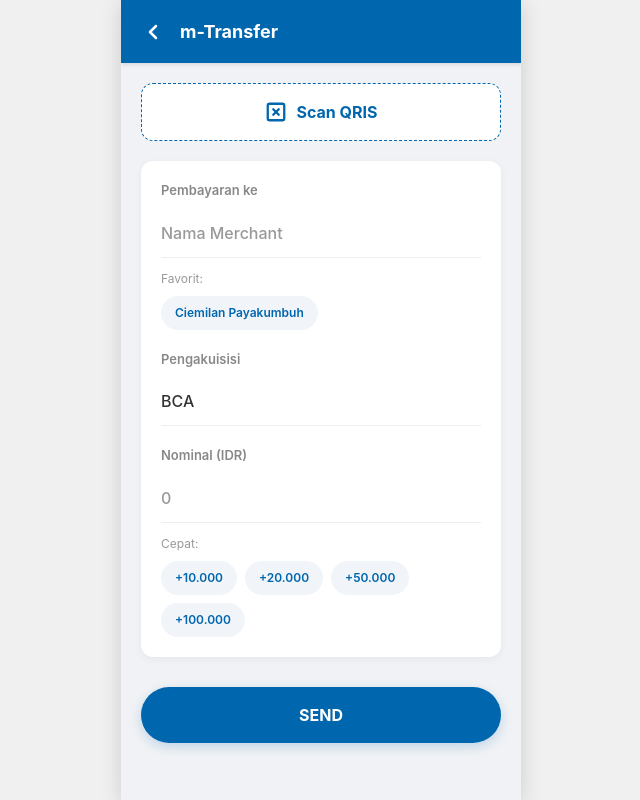
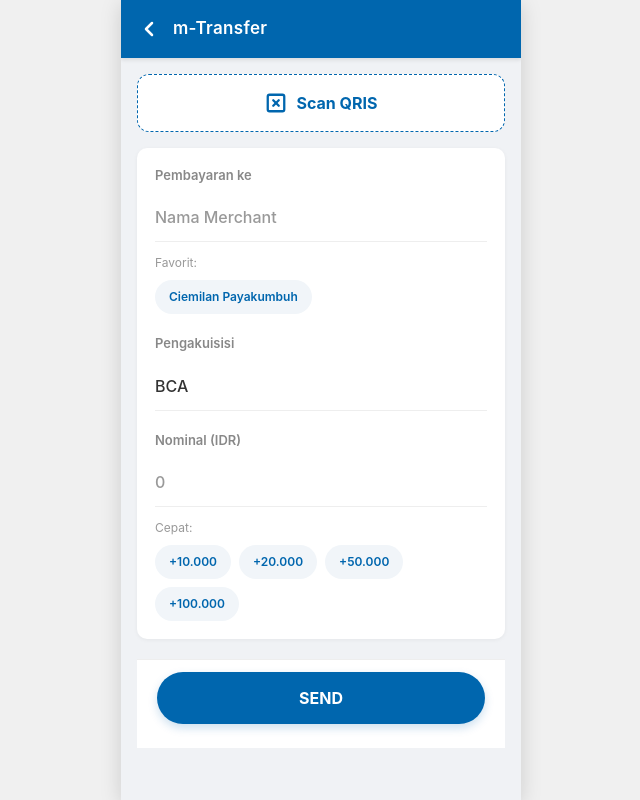
Before and after one commit to dentot1912/bca-transaction, a Next.js app: page / in a window 1280 px wide. Shown: the whole page, without its empty margins (319-959 px from the left). Built offline with nearby package versions, Linux system fonts and the light colour scheme.

Commit message:
first commit

```diff
--- a/app/page.module.css
+++ b/app/page.module.css
@@ -11,6 +11,7 @@
   width: 100%;
   max-width: 400px;
   height: 100dvh;
+  min-height: 100dvh;
   max-height: 850px;
   background-color: white;
   position: relative;
@@ -261,6 +262,10 @@
 }
 
 @media (max-width: 480px) {
+  .container {
+    align-items: flex-start;
+  }
+
   .mobileFrame {
     max-width: 100%;
     height: 100dvh;
@@ -278,44 +283,62 @@
   }
 }
 
-/* Form Generator Styles - m-BCA CLONE */
+/* Form Generator Styles - EXACT m-BCA CLONE */
 .formContainer {
   background-color: #f0f2f5;
   flex: 1;
   display: flex;
   flex-direction: column;
+  height: 100%;
 }
 
 .appHeader {
   background-color: #0066ae;
-  padding: 18px 20px;
+  padding: 16px 20px;
   display: flex;
   align-items: center;
-  gap: 15px;
+  gap: 12px;
   box-shadow: 0 2px 4px rgba(0,0,0,0.1);
   z-index: 10;
+  position: sticky;
+  top: 0;
 }
 
 .appHeaderTitle {
   color: white;
-  font-size: 18px;
-  font-weight: 700;
+  font-size: 17px;
+  font-weight: 600;
   margin: 0;
+  letter-spacing: 0.3px;
+}
+
+.receiptBackBtn {
+  background: none;
+  border: none;
+  color: white;
+  cursor: pointer;
+  display: flex;
+  align-items: center;
+  justify-content: center;
+  padding: 4px;
+  margin-left: -4px;
 }
 
 .formContent {
-  padding: 20px;
+  padding: 16px;
   display: flex;
   flex-direction: column;
-  gap: 20px;
+  gap: 16px;
   overflow-y: auto;
+  flex: 1;
+  background-color: #f0f2f5;
 }
 
 .inputCard {
   background: white;
-  border-radius: 12px;
-  padding: 20px;
-  box-shadow: 0 2px 8px rgba(0,0,0,0.05);
+  border-radius: 10px;
+  padding: 18px;
+  box-shadow: 0 1px 4px rgba(0,0,0,0.05);
 }
 
 .inputGroup {
@@ -334,7 +357,6 @@
   font-weight: 600;
   margin-bottom: 8px;
   text-transform: none;
-  letter-spacing: 0;
 }
 
 .inputField {
@@ -367,30 +389,27 @@
   justify-content: center;
   gap: 10px;
   cursor: pointer;
-  transition: all 0.2s;
 }
 
-.scanButtonLarge:active {
-  background-color: #f0f7ff;
-  transform: scale(0.98);
+.formFooter {
+  padding: 12px 20px 24px 20px;
+  background-color: white;
+  border-top: 1px solid #eee;
+  display: flex;
+  flex-direction: column;
 }
 
 .submitButtonLarge {
   background-color: #0066ae;
   color: white;
   border: none;
-  border-radius: 30px;
-  padding: 16px;
+  border-radius: 28px;
+  width: 100%;
+  padding: 14px;
   font-size: 16px;
   font-weight: 700;
-  margin-top: 10px;
   cursor: pointer;
-  box-shadow: 0 4px 12px rgba(0, 102, 174, 0.2);
-}
-
-.submitButtonLarge:active {
-  background-color: #005691;
-  transform: translateY(2px);
+  box-shadow: 0 4px 10px rgba(0, 102, 174, 0.2);
 }
 
 .shortcutLabel {
@@ -416,6 +435,116 @@
   cursor: pointer;
 }
 
-.shortcutBtn:active {
-  background-color: #e2e8f0;
+.processingOverlay {
+  position: absolute;
+  inset: 0;
+  background-color: #0066ae;
+  display: flex;
+  flex-direction: column;
+  align-items: center;
+  justify-content: center;
+  z-index: 100;
+  color: white;
 }
+
+.loader {
+  width: 40px;
+  height: 40px;
+  border: 4px solid rgba(255, 255, 255, 0.3);
+  border-top-color: white;
+  border-radius: 50%;
+  animation: spin 1s linear infinite;
+  margin-bottom: 16px;
+}
+
+@keyframes spin {
+  to { transform: rotate(360deg); }
+}
+
+.submitButtonModern:active {
+  transform: scale(0.98);
+  background: #e2e8f0;
+}
+
+.processingOverlay {
+  position: absolute;
+  inset: 0;
+  background: #0f172a;
+  display: flex;
+  flex-direction: column;
+  align-items: center;
+  justify-content: center;
+  z-index: 1000;
+}
+
+.loader {
+  width: 48px;
+  height: 48px;
+  border: 5px solid #1e293b;
+  border-bottom-color: #38bdf8;
+  border-radius: 50%;
+  animation: rotation 1s linear infinite;
+  margin-bottom: 20px;
+}
+
+@keyframes rotation {
+  0% { transform: rotate(0deg); }
+  100% { transform: rotate(360deg); }
+}
+
+/* Modern Toast Notification Styles */
+.toastContainer {
+  position: absolute;
+  top: 20px;
+  left: 50%;
+  transform: translateX(-50%);
+  z-index: 9999;
+  width: 90%;
+  pointer-events: none;
+  display: flex;
+  justify-content: center;
+}
+
+.toast {
+  padding: 12px 20px;
+  border-radius: 16px;
+  background: rgba(255, 255, 255, 0.85);
+  backdrop-filter: blur(12px);
+  -webkit-backdrop-filter: blur(12px);
+  box-shadow: 0 8px 32px rgba(0, 0, 0, 0.1);
+  display: flex;
+  align-items: center;
+  gap: 12px;
+  color: #1c1c1e;
+  font-size: 14px;
+  font-weight: 600;
+  animation: toastSlideDown 0.4s cubic-bezier(0.16, 1, 0.3, 1) forwards;
+  border: 1px solid rgba(255, 255, 255, 0.3);
+}
+
+.toast.success {
+  border-left: 5px solid #34c759;
+}
+
+.toast.error {
+  border-left: 5px solid #ff3b30;
+}
+
+.toast.info {
+  border-left: 5px solid #007aff;
+}
+
+.toast.success svg { color: #34c759; }
+.toast.error svg { color: #ff3b30; }
+.toast.info svg { color: #007aff; }
+
+@keyframes toastSlideDown {
+  from {
+    opacity: 0;
+    transform: translateY(-20px);
+  }
+  to {
+    opacity: 1;
+    transform: translateY(0);
+  }
+}
--- a/app/page.tsx
+++ b/app/page.tsx
@@ -16,10 +16,16 @@ export default function Home() {
   const [acquirer, setAcquirer] = useState('BCA');
   const [timestamp, setTimestamp] = useState('');
   const [rrn, setRrn] = useState('');
+  const [toast, setToast] = useState<{ message: string, type: 'success' | 'error' | 'info' } | null>(null);
 
   const videoRef = useRef<HTMLVideoElement>(null);
   const canvasRef = useRef<HTMLCanvasElement>(null);
   const scanningRef = useRef(false);
+
+  const showToast = (message: string, type: 'success' | 'error' | 'info' = 'info') => {
+    setToast({ message, type });
+    setTimeout(() => setToast(null), 3000);
+  };
 
   useEffect(() => {
     return () => {
@@ -63,7 +69,7 @@ export default function Home() {
       }
     } catch (err) {
       console.error("Error accessing camera: ", err);
-      alert("Tidak dapat mengakses kamera. Pastikan izin kamera diberikan.");
+      showToast("Tidak dapat mengakses kamera. Pastikan izin kamera diberikan.", 'error');
       setIsScanning(false);
       scanningRef.current = false;
     }
@@ -150,7 +156,7 @@ export default function Home() {
       setAcquirerInput(foundAcquirer);
     }
 
-    alert('QRIS Berhasil dipindai');
+    showToast('QRIS Berhasil dipindai', 'success');
   };
 
   const handleFileUpload = (e: React.ChangeEvent<HTMLInputElement>) => {
@@ -175,7 +181,7 @@ export default function Home() {
           handleQRResult(code.data);
           if (isScanning) stopCamera();
         } else {
-          alert('Gambar tidak mengandung QR code yang valid');
+          showToast('Gambar tidak mengandung QR code yang valid', 'error');
         }
       };
       img.src = event.target?.result as string;
@@ -264,6 +270,19 @@ export default function Home() {
     return (
       <div className={styles.container}>
         <div className={styles.mobileFrame} style={{ backgroundColor: '#000' }}>
+          {toast && (
+            <div className={styles.toastContainer}>
+              <div className={`${styles.toast} ${styles[toast.type]}`}>
+                {toast.type === 'success' && (
+                  <svg width="18" height="18" viewBox="0 0 24 24" fill="none" stroke="currentColor" strokeWidth="3" strokeLinecap="round" strokeLinejoin="round"><polyline points="20 6 9 17 4 12"></polyline></svg>
+                )}
+                {toast.type === 'error' && (
+                  <svg width="18" height="18" viewBox="0 0 24 24" fill="none" stroke="currentColor" strokeWidth="3" strokeLinecap="round" strokeLinejoin="round"><circle cx="12" cy="12" r="10"></circle><line x1="12" y1="8" x2="12" y2="12"></line><line x1="12" y1="16" x2="12.01" y2="16"></line></svg>
+                )}
+                <span>{toast.message}</span>
+              </div>
+            </div>
+          )}
           <div style={{ position: 'relative', width: '100%', height: '100%', overflow: 'hidden', display: 'flex', flexDirection: 'column' }}>
             <video
               ref={videoRef}
@@ -276,10 +295,13 @@ export default function Home() {
               position: 'absolute', top: 0, left: 0, width: '100%', height: '100%',
               display: 'flex', flexDirection: 'column', alignItems: 'center', justifyContent: 'center',
               pointerEvents: 'none',
-              zIndex: 10
+              zIndex: 10,
+              padding: '20px'
             }}>
               <div style={{
-                width: '260px', height: '260px',
+                width: '100%',
+                maxWidth: '260px',
+                aspectRatio: '1/1',
                 position: 'relative',
                 boxShadow: '0 0 0 4000px rgba(0, 0, 0, 0.65)',
                 borderRadius: '16px'
@@ -297,7 +319,7 @@ export default function Home() {
                   animation: 'scan 2s infinite ease-in-out'
                 }}></div>
               </div>
-              <p style={{ color: 'white', marginTop: '40px', fontSize: '15px', fontWeight: '500', letterSpacing: '0.5px' }}>
+              <p style={{ color: 'white', marginTop: '30px', fontSize: '15px', fontWeight: '500', letterSpacing: '0.5px', textAlign: 'center' }}>
                 Arahkan kamera ke QR Code
               </p>
             </div>
@@ -354,7 +376,22 @@ export default function Home() {
     return (
       <div className={styles.container}>
         <div className={styles.mobileFrame}>
+          {toast && (
+            <div className={styles.toastContainer}>
+              <div className={`${styles.toast} ${styles[toast.type]}`}>
+                {toast.type === 'success' && (
+                  <svg width="18" height="18" viewBox="0 0 24 24" fill="none" stroke="currentColor" strokeWidth="3" strokeLinecap="round" strokeLinejoin="round"><polyline points="20 6 9 17 4 12"></polyline></svg>
+                )}
+                {toast.type === 'error' && (
+                  <svg width="18" height="18" viewBox="0 0 24 24" fill="none" stroke="currentColor" strokeWidth="3" strokeLinecap="round" strokeLinejoin="round"><circle cx="12" cy="12" r="10"></circle><line x1="12" y1="8" x2="12" y2="12"></line><line x1="12" y1="16" x2="12.01" y2="16"></line></svg>
+                )}
+                <span>{toast.message}</span>
+              </div>
+            </div>
+          )}
+
           <div className={styles.formContainer}>
+
             <div className={styles.appHeader}>
               <button type="button" className={styles.receiptBackBtn} style={{ padding: 0 }}>
                 <svg width="24" height="24" viewBox="0 0 24 24" fill="none" stroke="white" strokeWidth="2.5" strokeLinecap="round" strokeLinejoin="round">
@@ -378,7 +415,7 @@ export default function Home() {
                 <span>Scan QRIS</span>
               </button>
 
-              <form onSubmit={handleSubmit} style={{ display: 'flex', flexDirection: 'column', gap: '20px' }}>
+              <form id="qris-form" onSubmit={handleSubmit} style={{ display: 'flex', flexDirection: 'column', gap: '20px' }}>
                 <div className={styles.inputCard}>
                   <div className={styles.inputGroup}>
                     <label className={styles.inputLabel}>Pembayaran ke</label>
@@ -445,12 +482,15 @@ export default function Home() {
                   </div>
                 </div>
 
+                <div className={styles.formFooter}>
                   <button
                     type="submit"
+                    form="qris-form"
                     className={styles.submitButtonLarge}
                   >
                     SEND
                   </button>
+                </div>
               </form>
             </div>
           </div>
@@ -462,6 +502,19 @@ export default function Home() {
   return (
     <div className={styles.container}>
       <div className={styles.mobileFrame}>
+        {toast && (
+          <div className={styles.toastContainer}>
+            <div className={`${styles.toast} ${styles[toast.type]}`}>
+              {toast.type === 'success' && (
+                <svg width="18" height="18" viewBox="0 0 24 24" fill="none" stroke="currentColor" strokeWidth="3" strokeLinecap="round" strokeLinejoin="round"><polyline points="20 6 9 17 4 12"></polyline></svg>
+              )}
+              {toast.type === 'error' && (
+                <svg width="18" height="18" viewBox="0 0 24 24" fill="none" stroke="currentColor" strokeWidth="3" strokeLinecap="round" strokeLinejoin="round"><circle cx="12" cy="12" r="10"></circle><line x1="12" y1="8" x2="12" y2="12"></line><line x1="12" y1="16" x2="12.01" y2="16"></line></svg>
+              )}
+              <span>{toast.message}</span>
+            </div>
+          </div>
+        )}
         {/* Watermark Background */}
         <div className={styles.watermark}></div>
 
```
Lines whose indentation alone changed are shown as unchanged.
